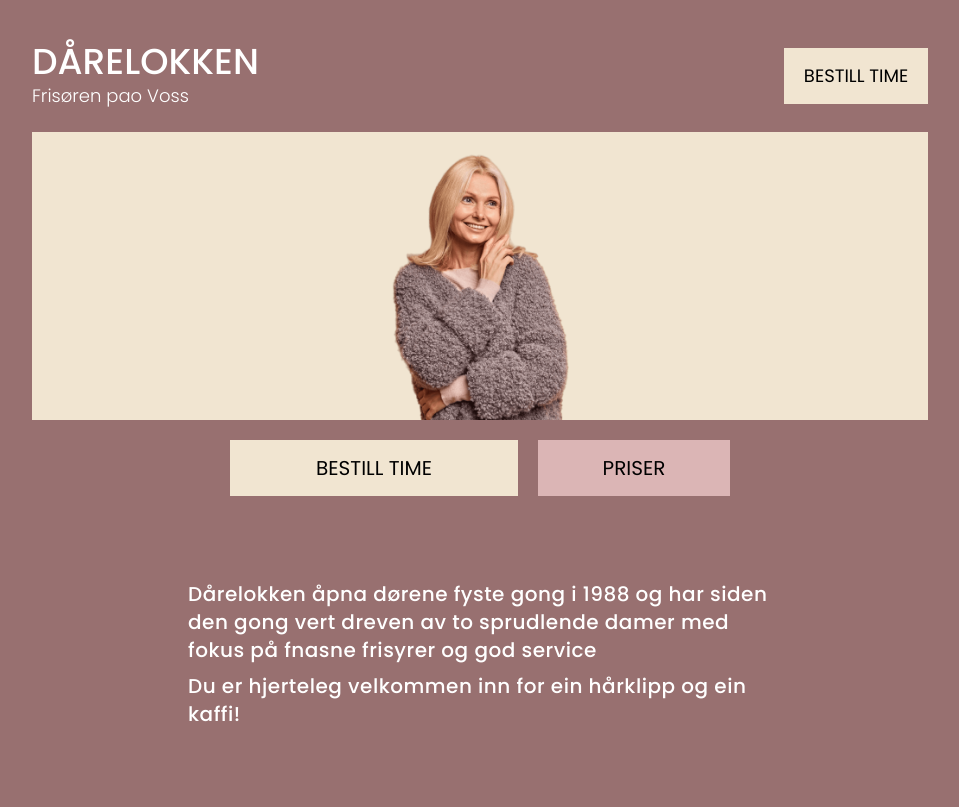
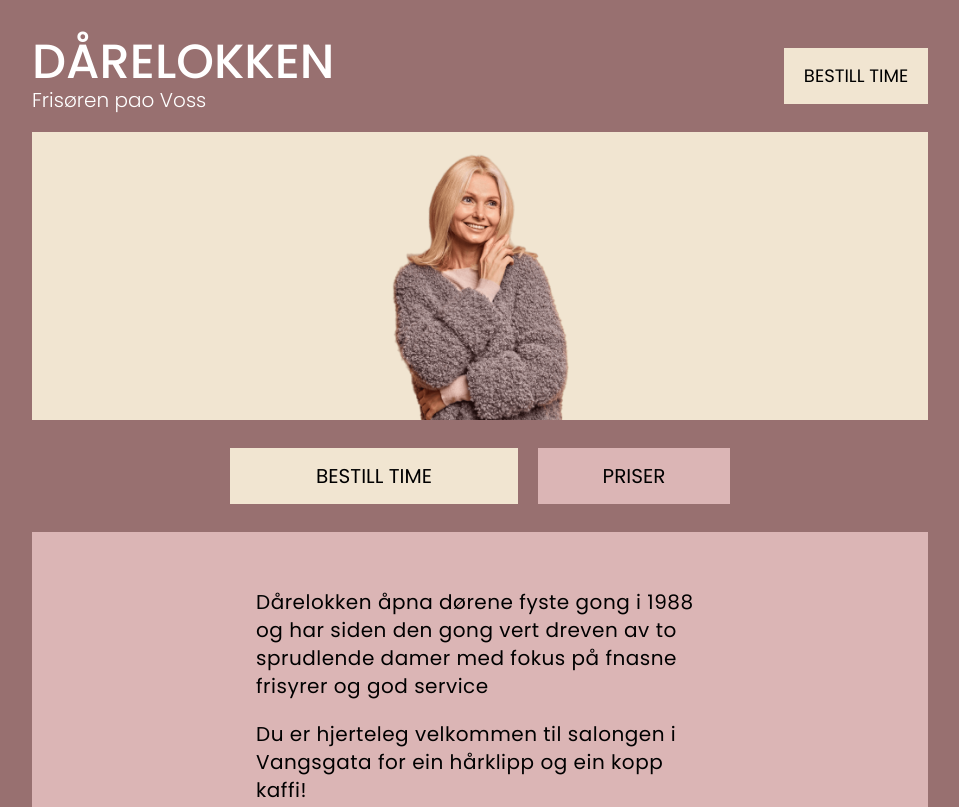
Before and after one commit to DanielEkerhovd/darelokken.no, a website: page index.html in a window 1280 px wide. Shown: the top 807 px of the page, without its empty margins (160-1119 px from the left). Drawn offline with nearby package versions, Linux system fonts and the light colour scheme; files that its build step writes are made by us from their sources.

Commit message:
Some changes to layout

```diff
--- a/index.html
+++ b/index.html
@@ -22,8 +22,8 @@
         <div class="mx-auto h-full flex items-center justify-between w-11/12 max-w-4xl">
             <!-- Logo -->
             <div class="text-white">
-                <h1 class="font-medium text-xl sm:text-4xl">DÅRELOKKEN</h1>
-                <p class="font-light text-xs sm:text-lg">Frisøren pao Voss</p>
+                <h1 class="font-medium text-xl sm:text-5xl">DÅRELOKKEN</h1>
+                <p class="font-light text-xs sm:text-xl">Frisøren pao Voss</p>
             </div>
             <button class="bestilleTimeButton bg-lightFocus text-xs h-3/6 w-24 sm:w-36 sm:text-lg">BESTILL TIME</button>
         </div>
@@ -44,16 +44,18 @@
         </div>
 
         <!-- Action buttons -->
-        <div class="flex gap-5 justify-between sm:justify-center sm:w-8/12 sm:mx-auto text-sm sm:text-xl h-12 sm:h-14">
+        <div class="flex gap-5 justify-between sm:justify-center sm:w-8/12 sm:mx-auto text-sm sm:text-xl h-12 sm:h-14 my-2">
             <button class="bestilleTimeButton flex-1 h-full bg-lightFocus md:max-w-72">BESTILL TIME</button>
             <button id="priserButton" class="min-w-32 sm:min-w-48 h-full flex-2 bg-mediumFocus">PRISER</button>
         </div>
 
         <!-- Introtext -->
 
-        <div class="flex flex-col gap-2 text-white px-7 py-2 text-sm md:text-xl max-w-screen-sm mx-auto sm:my-14 font-medium tracking-wide">
-            <p>Dårelokken åpna dørene fyste gong i 1988 og har siden den gong vert dreven av to sprudlende damer med fokus på fnasne frisyrer og god service</p>
-            <p>Du er hjerteleg velkommen inn for ein hårklipp og ein kaffi!</p>
+        <div class="flex flex-col gap-2 bg-mediumFocus text-black py-14 text-sm md:text-xl w-full mx-auto tracking-wide">
+            <div class="max-w-md mx-auto flex flex-col gap-5">
+                <p>Dårelokken åpna dørene fyste gong i 1988 og har siden den gong vert dreven av to sprudlende damer med fokus på fnasne frisyrer og god service</p>
+                <p>Du er hjerteleg velkommen til salongen i Vangsgata for ein hårklipp og ein kopp kaffi!</p>
+            </div>
         </div>
 
         <!-- First row -->
@@ -65,10 +67,10 @@
             <a id="bestilleTime" href="tel:+4756510540" class="flex-1">
                 <div class="bg-lightFocus py-10 px-8 h-full md:flex md:items-center">
                     <div class="max-w-sm flex flex-col content-center items-center justify-between mx-auto gap-8">
-                        <h2 class="flex items-center text-xl md:text-2xl">BESTILLE TIME?</h2>
+                        <h2 class="flex items-center text-2xl md:text-2xl">BESTILLE TIME?</h2>
                         <div class="text-md md:text-1xl flex flex-col md:gap-4 items-center">
                             <p>Ring oss på</p>
-                            <address class="not-italic text-xl md:text-3xl shorterSpaces">+47 56 51 05 40</address>
+                            <address class="not-italic text-2xl md:text-3xl shorterSpaces">+47 56 51 05 40</address>
                         </div>
                     </div>
                 </div>
```
